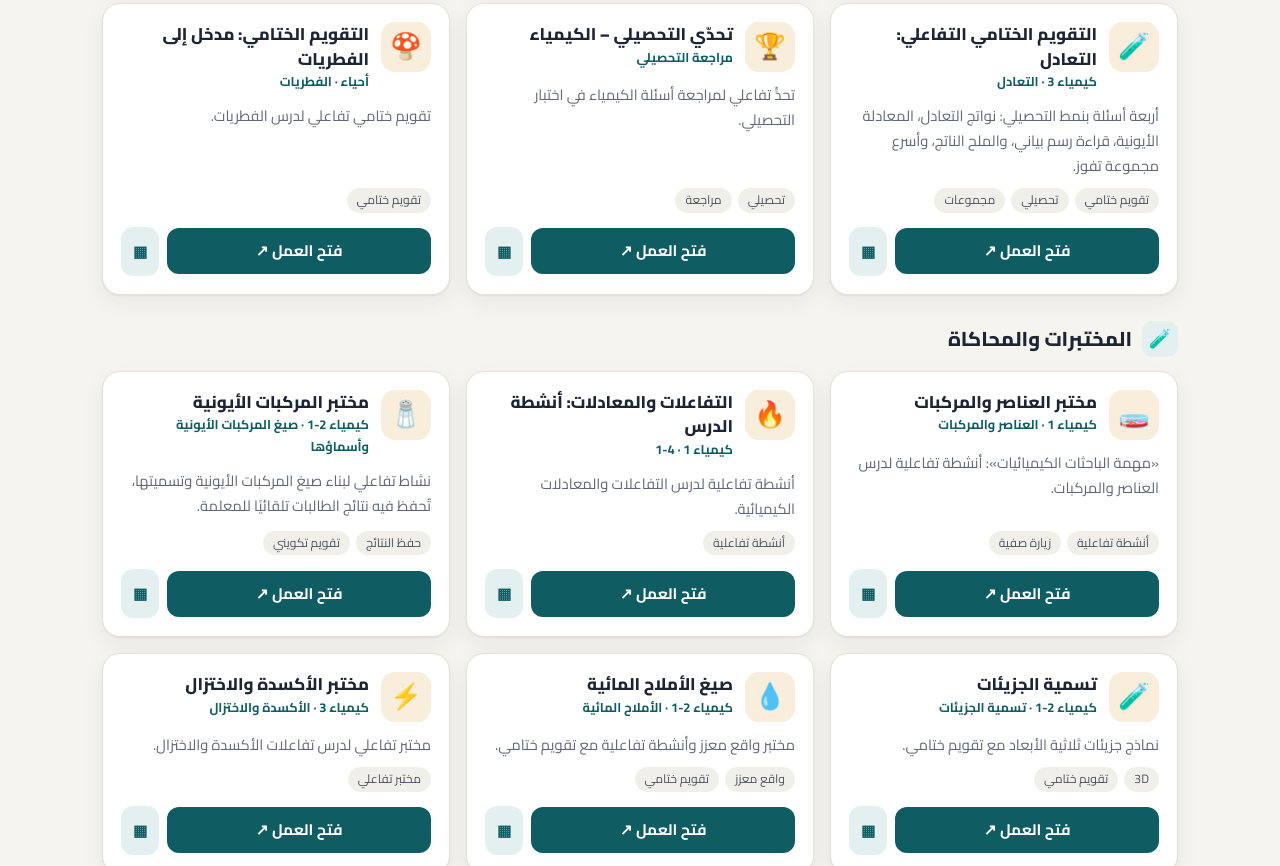
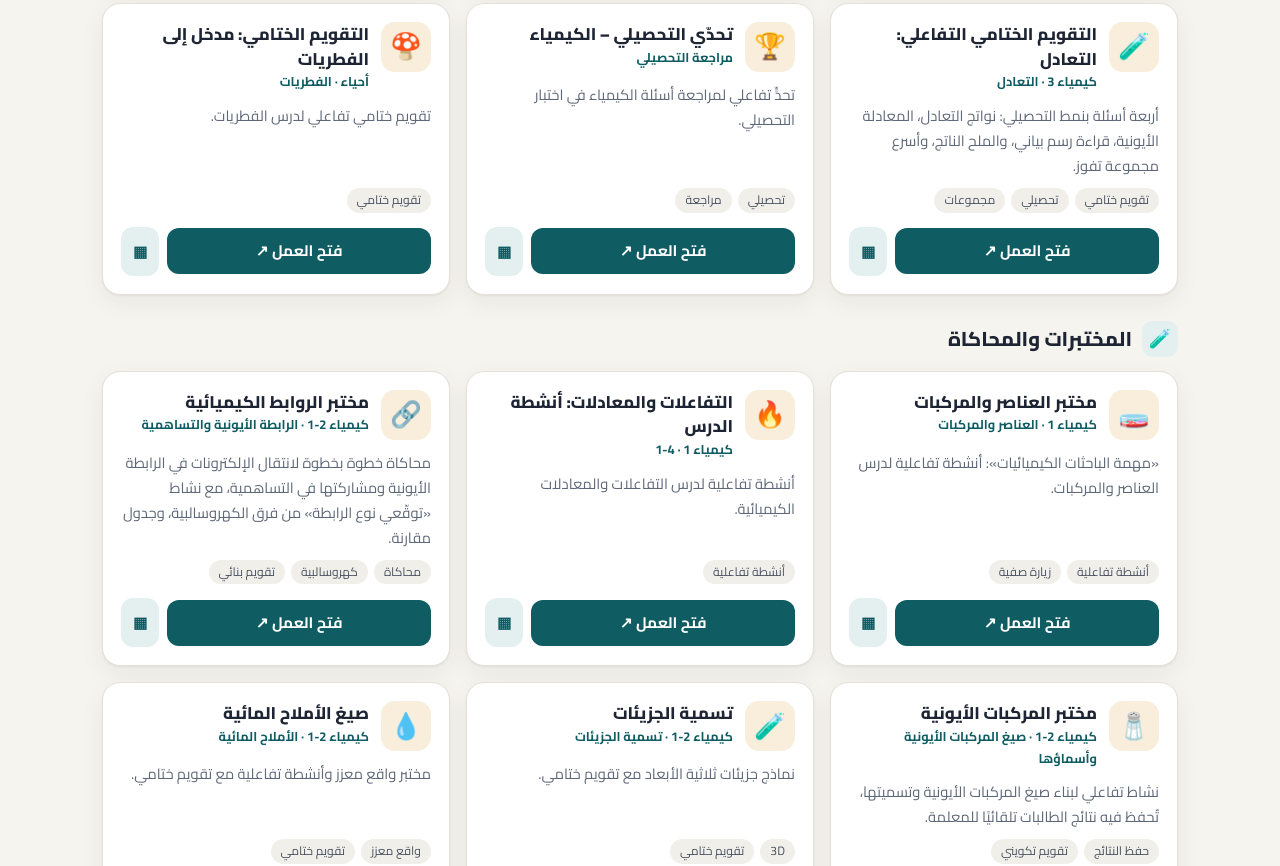
Before and after one commit to shaikhah-chem/my-works, a plain HTML site: page index.html in a window 1280 px wide. Shown: the part 1644-2510 px from the top of the page. Drawn offline with Linux system fonts and the light colour scheme.

Commit message:
Add new lab for chemical bonds simulation

```diff
--- a/index.html
+++ b/index.html
@@ -216,6 +216,9 @@ const WORKS = [
   {cat:"labs", emoji:"🔥", title:"التفاعلات والمعادلات: أنشطة الدرس", course:"كيمياء 1 · 4-1",
    desc:"أنشطة تفاعلية لدرس التفاعلات والمعادلات الكيميائية.",
    tags:["أنشطة تفاعلية"], link:"https://shaikhah-chem.github.io/reactions-equations-lab/"},
+  {cat:"labs", emoji:"🔗", title:"مختبر الروابط الكيميائية", course:"كيمياء 2-1 · الرابطة الأيونية والتساهمية",
+   desc:"محاكاة خطوة بخطوة لانتقال الإلكترونات في الرابطة الأيونية ومشاركتها في التساهمية، مع نشاط «توقّعي نوع الرابطة» من فرق الكهروسالبية، وجدول مقارنة.",
+   tags:["محاكاة","كهروسالبية","تقويم بنائي"], link:"https://shaikhah-chem.github.io/chemical-bonds-lab/"},
   {cat:"labs", emoji:"🧂", title:"مختبر المركبات الأيونية", course:"كيمياء 2-1 · صيغ المركبات الأيونية وأسماؤها",
    desc:"نشاط تفاعلي لبناء صيغ المركبات الأيونية وتسميتها، تُحفظ فيه نتائج الطالبات تلقائيًا للمعلمة.",
    tags:["حفظ النتائج","تقويم تكويني"], link:"https://ionic-lab-shaikha.netlify.app/"},
```
